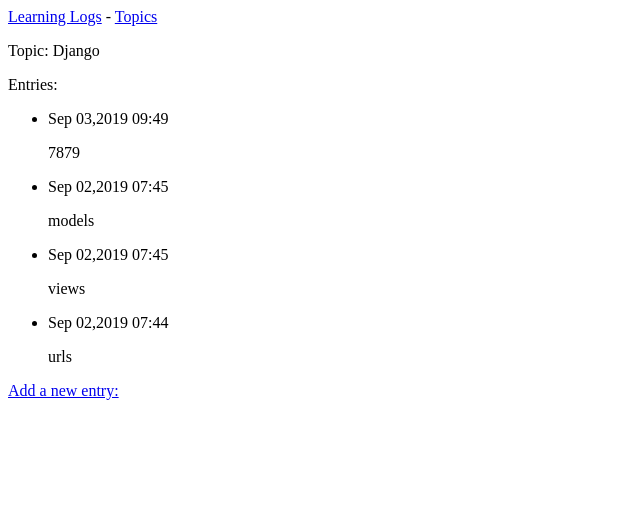
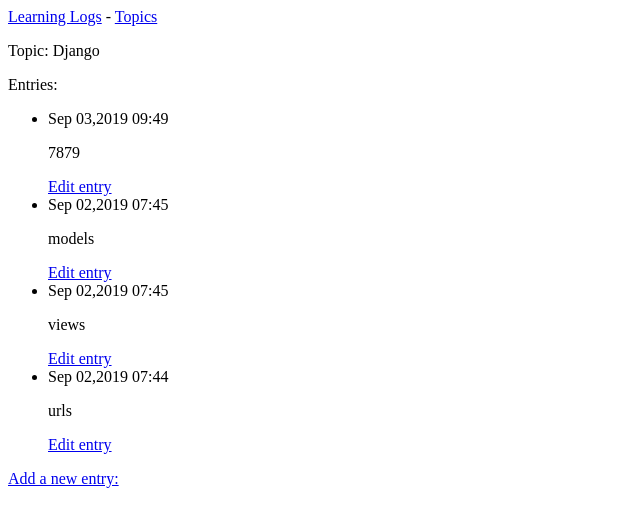
Before and after one commit to TisonCai/Django-learning, a Django app: page /learning_logs/topics/2/ in a window 1280 px wide. Shown: the top 527 px of the page, without its empty margins (0-640 px from the left). Run offline with Django 3.2, Linux system fonts and the light colour scheme; data comes from the database, SQL or seed files in the repository; both versions use the stored data as it was after the commit.

Commit message:
edit entry

```diff
--- a/learning_logs/templates/learning_logs/topic.html
+++ b/learning_logs/templates/learning_logs/topic.html
@@ -7,6 +7,7 @@
             <li>
                 {{ entry.date_added|date:'M d,Y H:i' }}
                 {{ entry.text|linebreaks}}
+                <a href="{% url 'learning_logs:edit_entry' entry.id %}">Edit entry</a>
             </li>
             {% empty %}
             <li>There are no entries for this topic!</li>
--- a/learning_logs/urls.py
+++ b/learning_logs/urls.py
@@ -15,4 +15,6 @@
     re_path(r'^new_topic/$',views.new_topic,name='new_topic'),
     # 添加新学习条目
     re_path(r'^new_entry/(?P<topic_id>\d+)/$',views.new_entry,name='new_entry'),
+    # 编辑学习条目
+    re_path(r'^edit_entry/(?P<entry_id>\d+)/$', views.edit_entry, name='edit_entry'),
 ]
--- a/learning_logs/views.py
+++ b/learning_logs/views.py
@@ -1,5 +1,5 @@
 from django.shortcuts import render
-from learning_logs.models import Topic
+from learning_logs.models import Topic,Entry
 from .forms import TopicForm,EntryForm
 from django.http import HttpResponseRedirect
 from django.urls import reverse
@@ -50,3 +50,21 @@
             new_entry.topic = topic
             new_entry.save()
             return HttpResponseRedirect(reverse('learning_logs:topic',args=[topic_id]))
+
+
+def edit_entry(request,entry_id):
+    entry = Entry.objects.get(id=entry_id)
+    topic = entry.topic
+
+    if request.method != 'POST':
+        # 填充当前的form
+        form = EntryForm(instance=entry)
+        context = {'entry': entry,
+                   'topic': topic,
+                   'form': form,}
+        return render(request,'learning_logs/edit_entry.html',context)
+    else:
+        form = EntryForm(instance=entry,data=request.POST)
+        if form.is_valid():
+            form.save()
+            return HttpResponseRedirect(reverse('learning_logs:topic',args=[topic.id]))
```
Also changed, not shown: learning_logs/templates/learning_logs/edit_entry.html (added, +10 -0 lines), db.sqlite3.
